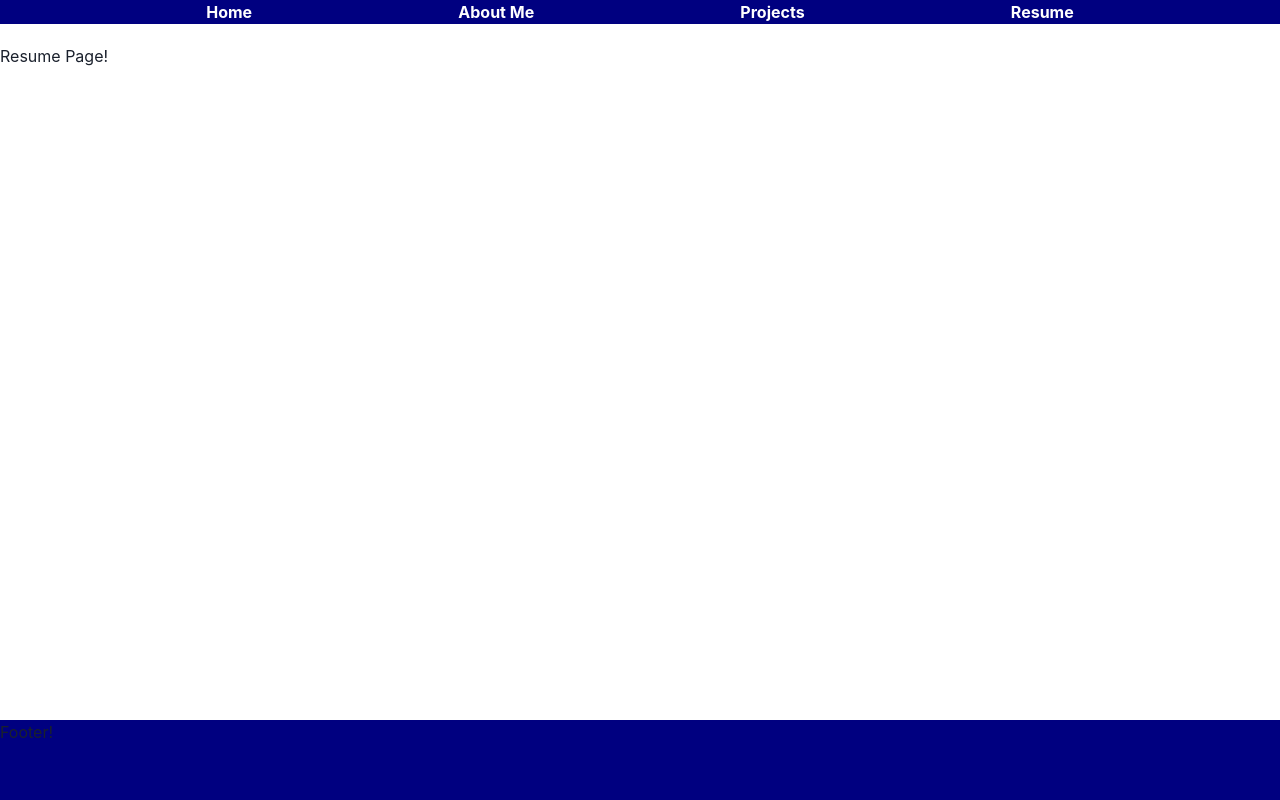
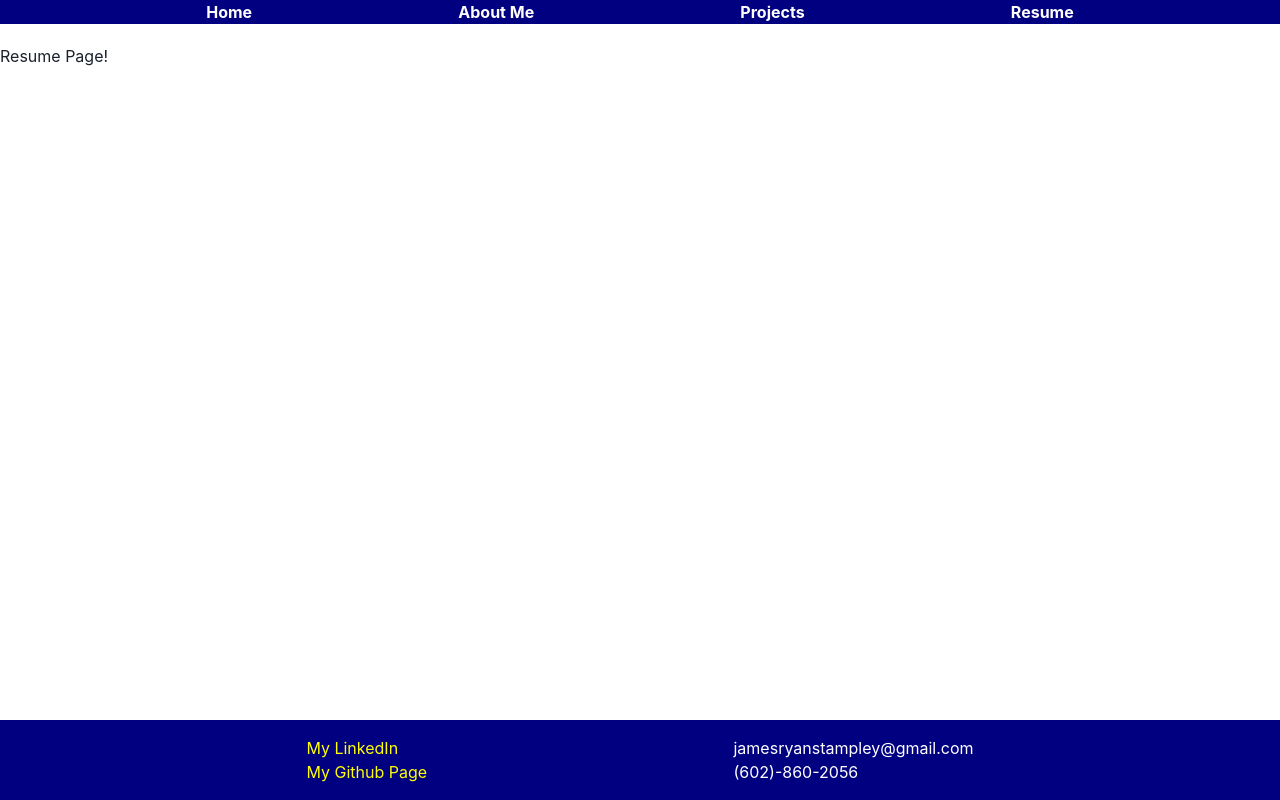
Before and after one commit to ComputerScienceWarrior/basic_portfolio, a React (Create React App) app: page /resume in a window 1280 px wide. Built offline with nearby package versions, Linux system fonts and the light colour scheme; the HTML template or start-up script is replaced by a standard one.

Commit message:
updates footer info

```diff
--- a/src/components/Home/Footer/Footer.js
+++ b/src/components/Home/Footer/Footer.js
@@ -1,11 +1,19 @@
 import React from "react";
-import { Box } from "@chakra-ui/react"
+import { Box, Text } from "@chakra-ui/react"
 
 const Footer = () => {
 
     return(
-        <Box className="fixed bottom-0 h-20 w-full" bgColor={'navy'}>
-            Footer!
+        <Box className="text-white flex justify-evenly fixed bottom-0 h-20 w-full items-center" bgColor={'navy'}>
+            <Box>
+                <Text><a style={{color: 'yellow'}} target="_blank" href="https://www.linkedin.com/in/james-ryan-stampley/">My LinkedIn</a></Text>
+                <Text><a style={{color: 'yellow'}} target="_blank" href="https://github.com/ComputerScienceWarrior">My Github Page</a></Text>
+            </Box>
+
+            <Box>
+                <Text>jamesryanstampley@gmail.com</Text>
+                <Text>(602)-860-2056</Text>
+            </Box>
         </Box>
     )
 }
```
